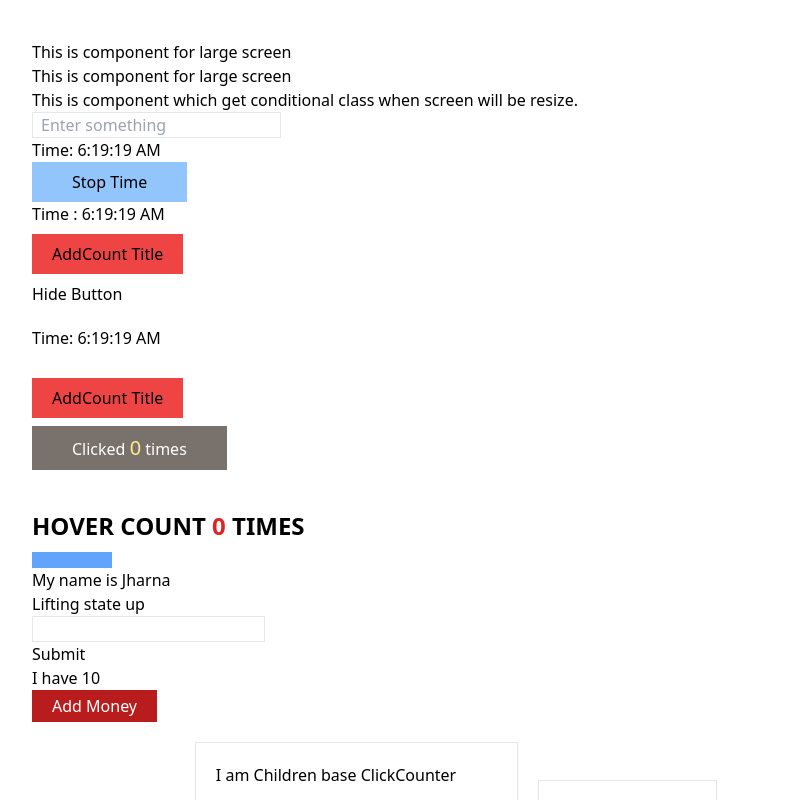
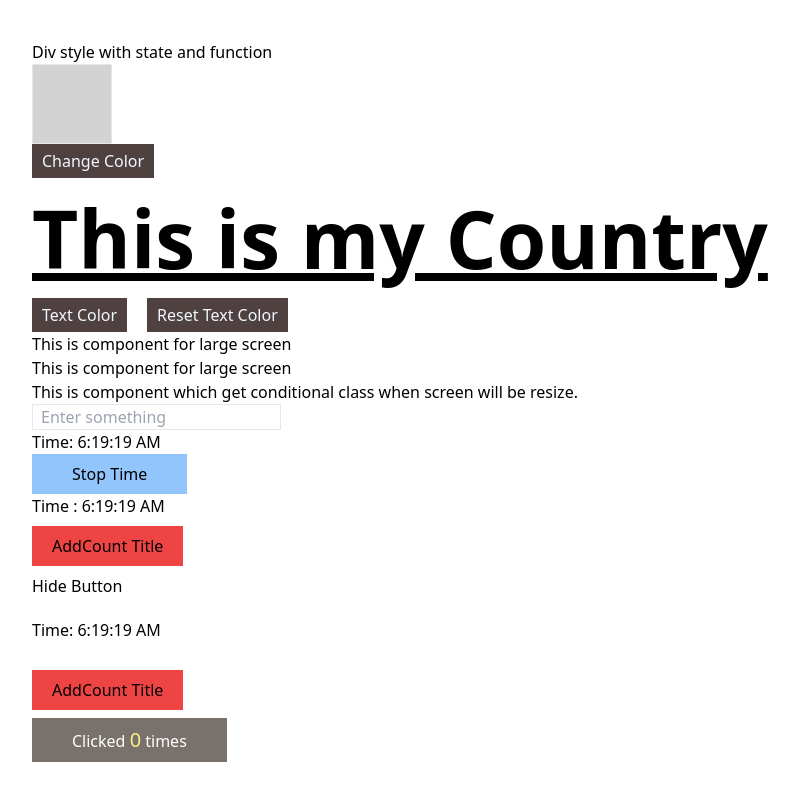
Before and after one commit to jharnakhatun2/react-concept, a React (Vite) app: page / in a window 1280 px wide. Shown: the top 800 px of the page, without its empty margins (48-847 px from the left). Built offline with nearby package versions, Linux system fonts and the light colour scheme; no server answers.

Commit message:
added css moduler

```diff
--- a/src/App.jsx
+++ b/src/App.jsx
@@ -18,11 +18,16 @@ import Displaycall from "./hooks/useCallback-useMemo/Displaycall";
 import DisplayRef from "./hooks/useRef.jsx/DisplayRef";
 import DisplayReducer from "./hooks/useReducer/DisplayReducer";
 import DisplayHook from "./hooks/customHook/DisplayHook";
+import CssModule from "./pages/CssModule";
+import "./assets/css/global.css";
+import FunctionalStyle from "./style-components/FunctionalStyle";
 
 function App() {
   const [show, setShow] = useState(true);
   return (
     <section className="px-20 py-10">
+      <FunctionalStyle />
+      <CssModule />
       <DisplayHook />
       <DisplayRef />
       {show && <WithoutDependency />}
--- /dev/null
+++ b/src/assets/css/Logo.module.css
@@ -0,0 +1,5 @@
+.header {
+  font-size: 5rem;
+  font-weight: bold;
+  text-decoration: underline;
+}
--- /dev/null
+++ b/src/pages/CssModule.jsx
@@ -0,0 +1,35 @@
+import { useState } from "react";
+import styles from "../assets/css/Logo.module.css";
+
+export default function CssModule() {
+  const [textColor, setTextColor] = useState("black");
+
+  const pickColorRandomly = () => {
+    const colors = ["red", "green", "yellow", "blue", "orange"];
+    const color = colors[Math.floor(Math.random() * colors.length)];
+    return color;
+  };
+
+  return (
+    <div>
+      {/* css Moduler */}
+      <h1 style={{ color: textColor }} className={styles.header}>
+        This is my Country
+      </h1>
+
+      {/* inline style */}
+      <div className="flex gap-5">
+        <button
+          className="button"
+          onClick={() => setTextColor(pickColorRandomly())}
+        >
+          Text Color
+        </button>
+
+        <button className="button" onClick={() => setTextColor("black")}>
+          Reset Text Color
+        </button>
+      </div>
+    </div>
+  );
+}
--- /dev/null
+++ b/src/style-components/FunctionalStyle.jsx
@@ -0,0 +1,28 @@
+import { useState } from "react";
+
+export default function FunctionalStyle() {
+  const [bgColor, setBgColor] = useState("lightgray");
+
+  const pickColorRandomly = () => {
+    const colors = ["red", "green", "yellow", "blue", "orange"];
+    const color = colors[Math.floor(Math.random() * colors.length)];
+    return color;
+  };
+
+  return (
+    <div>
+      <h1>Div style with state and function</h1>
+      <div
+        id="div"
+        style={{ background: bgColor }}
+        className="w-20 h-20 border"
+      ></div>
+      <button
+        onClick={() => setBgColor(pickColorRandomly())}
+        className="button"
+      >
+        Change Color
+      </button>
+    </div>
+  );
+}
```
Also changed, not shown: src/assets/css/global.css (added).
